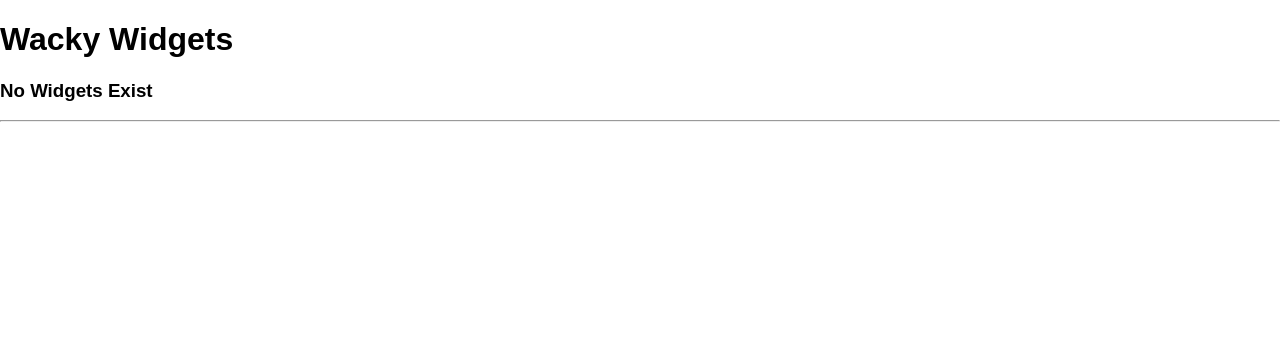
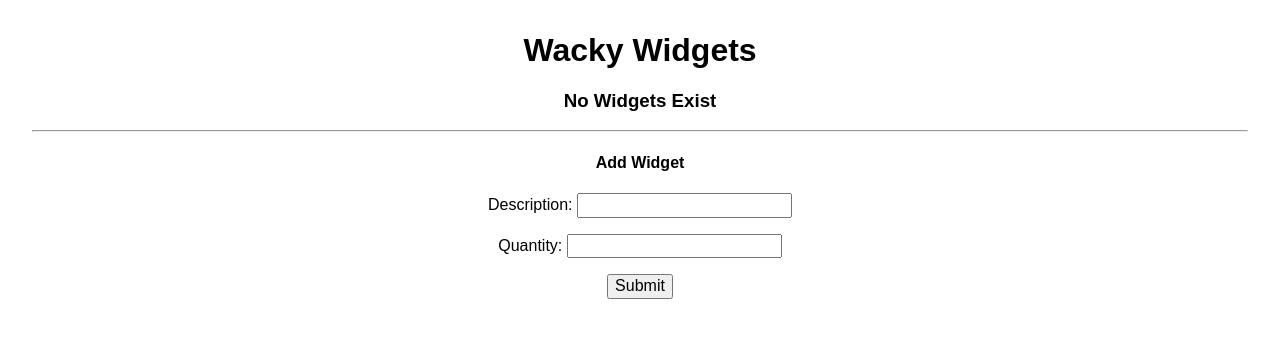
Before and after one commit to CasualFrost/project3assessment, a Django app: page / in a window 1280 px wide. Shown: the top 338 px of the page. Run offline with Django 4.2, Linux system fonts and the light colour scheme; data that the repository does not hold is empty; some libraries are stand-ins or nearby versions.

Commit message:
step 3.3 and 3.4 and finish

```diff
--- /dev/null
+++ b/main_app/forms.py
@@ -0,0 +1,7 @@
+from django.forms import ModelForm
+from .models import Widget
+
+class WidgetForm(ModelForm):
+    class Meta:
+        model = Widget
+        fields = ['description', 'quantity']
--- a/main_app/models.py
+++ b/main_app/models.py
@@ -2,8 +2,8 @@ from django.db import models
 
 # Create your models here.
 class Widget(models.Model):
-    item = models.CharField(max_length=50)
-    quantity = models.IntegerField
+    description = models.CharField(max_length=50)
+    quantity = models.IntegerField()
 
     def __str__(self):
-        return self.item
+        return self.description
--- a/main_app/templates/index.html
+++ b/main_app/templates/index.html
@@ -7,17 +7,35 @@
     <title>Wacky Widgets</title>
     <link rel="stylesheet" href="https://unpkg.com/purecss@1.0.0/build/pure-min.css" integrity="sha384-nn4HPE8lTHyVtfCBi5yW9d20FjT8BJwUXyWZT9InLYax14RDjBj46LmSztkmNP9w" crossorigin="anonymous">
   </head>
-  <body>
+  <body style="text-align: center; margin: 2rem;">
 	<h1>Wacky Widgets</h1>
     {% if widgets|length == 0 %}
     <h3>No Widgets Exist</h3>
     <hr>
     {% else %}
-        <ul>
+    <table class="pure-table">
+        <thead>
+            <tr>
+                <th>Description</th>
+                <th>Quantity</th>
+            </tr>
+        </thead>
+        <tbody>
             {% for widget in widgets %}
-            <li>{{ widget }}</li>
+            <tr>
+                <td>{{ widget.description }}</td>
+                <td>{{ widget.quantity }}</td>
+            </tr>
             {% endfor %}
-        </ul>
+        </tbody>
+    </table>
+    <hr>
     {% endif %}
+    <h4>Add Widget</h4>
+    <form action="/addwidget/" method="POST">
+        {% csrf_token %}
+        {{ widget_form.as_p }}
+        <input type="submit" value="Submit" />
+    </form>
   </body>
 </html>
--- a/main_app/urls.py
+++ b/main_app/urls.py
@@ -1,6 +1,7 @@
 from django.urls import path
 from . import views
 
-urlpatterns = {
-    path('', views.index, name='index')
-}
+urlpatterns = [
+    path('', views.index, name='index'),
+    path('addwidget/', views.add_widget, name='add_widget')
+]
--- a/main_app/views.py
+++ b/main_app/views.py
@@ -1,7 +1,14 @@
-from django.shortcuts import render
+from django.shortcuts import render, redirect
 from .models import Widget
+from .forms import WidgetForm
 
 # Create your views here.
 def index(request):
     widgets = Widget.objects.all()
-    return render(request, 'index.html', {'widgets': widgets})
+    widget_form = WidgetForm()
+    return render(request, 'index.html', {'widgets': widgets, 'widget_form': widget_form })
+
+def add_widget(request):
+    widget_form = WidgetForm(request.POST)
+    widget_form.save()
+    return redirect('/')
```
Also changed, not shown: main_app/migrations/0002_rename_item_widget_description_widget_quantity.py (added).
